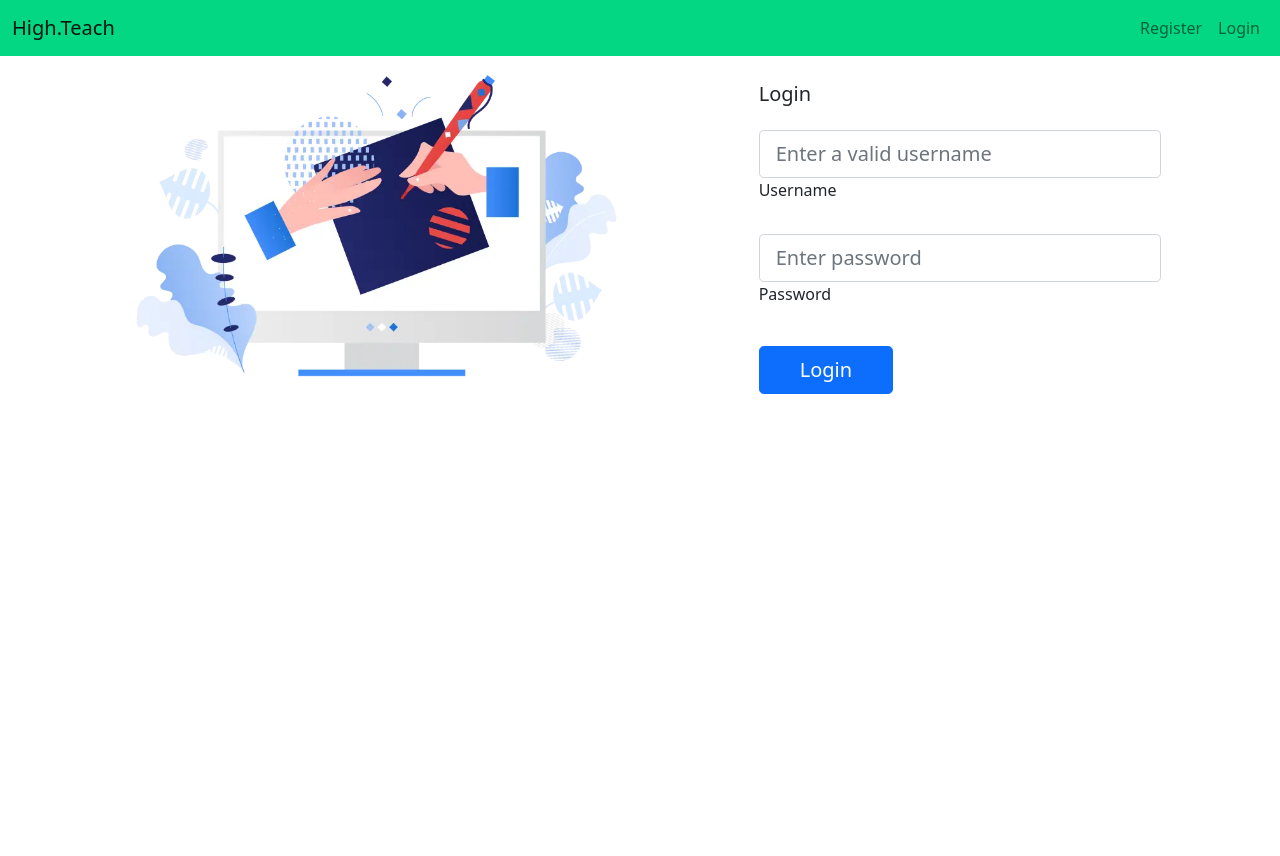
After one commit to redhat-beyond/HighTeach, a Django app: page /login/ in a window 1280 px wide. The commit adds this page. Run offline with Django 4.2, Linux system fonts and the light colour scheme; some libraries are stand-ins or nearby versions.

Commit message:
Added login page and tests for the login
The changed that was made:

1. Adding a login page - html file and css

2. Adding tests to the login

3. Removing the option to connect through the admin page

4. Removing the login test on test_home_page

```diff
--- a/HighTeach/settings.py
+++ b/HighTeach/settings.py
@@ -51,7 +51,6 @@ MIDDLEWARE = [
     'django.contrib.auth.middleware.AuthenticationMiddleware',
     'django.contrib.messages.middleware.MessageMiddleware',
     'django.middleware.clickjacking.XFrameOptionsMiddleware',
-    'HighTeach.middleware_login.AdminRedirectMiddleware',
 ]
 
 ROOT_URLCONF = 'HighTeach.urls'
@@ -128,4 +127,4 @@ DEFAULT_AUTO_FIELD = 'django.db.models.BigAutoField'
 MEDIA_ROOT = BASE_DIR / 'media'
 MEDIA_URL = '/media/'
 
-LOGIN_URL = '/admin'
+LOGIN_URL = '/login'
--- a/HighTeach/urls.py
+++ b/HighTeach/urls.py
@@ -23,6 +23,7 @@ urlpatterns = [
     path('admin/', admin.site.urls),
     path('', views.homePage, name='homePage'),
     path('course/', include('course.urls')),
+    path('login/', views.CustomLoginView.as_view(), name='login'),
     path('logout/', auth_views.LogoutView.as_view(template_name='main/homePage.html'), name='logout'),
     path('study-group/', include('study_group.urls')),
     path('course/', include('course.urls')),
--- a/main/templates/base_home.html
+++ b/main/templates/base_home.html
@@ -42,7 +42,7 @@
               <a class="nav-link" href="/">Register</a>
             </li>
             <li class="nav-item">
-              <a class="nav-link" href="/admin">Login</a>
+              <a class="nav-link" href="{% url 'login' %}">Login</a>
             </li>
             {% endif %}
           </ul>
--- /dev/null
+++ b/main/templates/main/login.html
@@ -0,0 +1,46 @@
+{% extends 'base_home.html' %}
+{% block content %}
+{% load static %}
+<head>
+    <link rel="icon" href="{% static 'css/login.css' %}" >
+</head>
+<section class="vh-100">
+  <div class="container-fluid h-custom">
+    <div class="row d-flex justify-content-center align-items-center h-100">
+      <div class="col-md-9 col-lg-6 col-xl-5">
+        <img src="{% static '/images/login_image.png' %}" class="img-fluid" alt="Sample image">
+      </div>
+      <div class="col-md-8 col-lg-6 col-xl-4 offset-xl-1 mt-4">
+        <form method="post" action="{% url 'login' %}">
+        {% csrf_token %}
+            <div class="d-flex flex-row align-items-center justify-content-center justify-content-lg-start">
+                <h3 class="lead fw-normal mb-0 me-3">Login</h3>
+            </div>
+
+            <div class="form-outline mb-4 mt-4">
+                <input type="text" name="username" id="username" class="form-control form-control-lg" placeholder="Enter a valid username" required />
+                <label class="form-label" for="username">Username</label>
+            </div>
+
+            <div class="form-outline mb-3">
+                <input type="password" id="form3Example4" name="password" class="form-control form-control-lg" placeholder="Enter password" required />
+                <label class="form-label" for="form3Example4">Password</label>
+            </div>
+
+            <div class="text-center text-lg-start mt-4 pt-2">
+                <button type="submit" class="btn btn-primary btn-lg" style="padding-left: 2.5rem; padding-right: 2.5rem;">Login</button>
+            </div>
+
+            </form>
+            {% if messages %}
+                <div class="alert alert-danger mt-3">
+                    {% for message in messages %}
+                        {{ message }}
+                    {% endfor %}
+                </div>
+          {% endif %}
+      </div>
+    </div>
+  </div>
+</section>
+{% endblock %}
--- a/main/views.py
+++ b/main/views.py
@@ -1,7 +1,26 @@
 from django.shortcuts import render
+from django.contrib.auth.views import LoginView
+from django.contrib.auth import authenticate, login
+from django.contrib import messages
 
 
 def homePage(request):
     if request.user.is_authenticated:
         return render(request, 'main/loggedInPage.html')
     return render(request, 'main/homePage.html')
+
+
+class CustomLoginView(LoginView):
+    template_name = 'main/login.html'
+
+    def post(self, request):
+        username = request.POST.get('username')
+        password = request.POST.get('password')
+        user = authenticate(username=username, password=password)
+        if user is not None:
+            login(request, user)
+            return render(request, 'main/loggedInPage.html')
+        else:
+            error_message = "Invalid username or password."
+            messages.error(request, error_message)
+            return render(request, 'main/login.html')
```
Also changed, not shown: HighTeach/middleware_login.py (deleted, +0 -19 lines), static/styles/login.css (added, +15 -0 lines), tests/conftest.py (+2 -0 lines), tests/main/test_home_page.py (+0 -10 lines), tests/main/test_login_page.py (added, +35 -0 lines), static/images/login_image.png (added).
